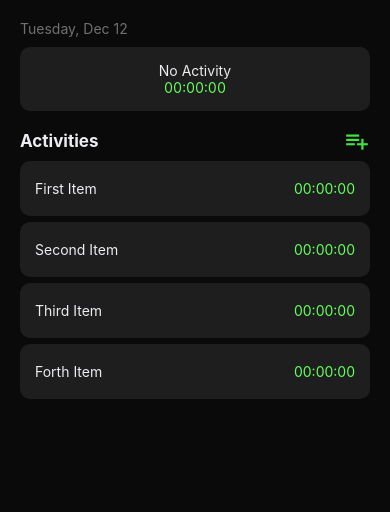
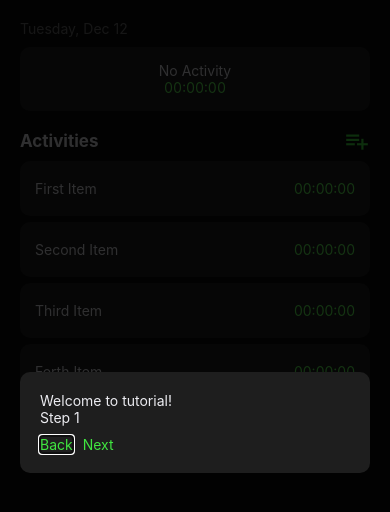
Before and after one commit to Jerga99/7-days-of-code-react-native, a React Native app: screen / in a window 390 px wide. Shown: the top 512 px of the page. Built offline with nearby package versions, Linux system fonts and the light colour scheme.

Commit message:
Tutorial Screen

```diff
--- a/App.js
+++ b/App.js
@@ -8,6 +8,7 @@ import { ActivityHomeScreen } from './src/screens/Home';
 import { COLORS } from './src/variables/styles';
 import { useEffect, useState } from 'react';
 import { isAsyncStorageEnabled } from './src/storage';
+import { TutorialScreen } from './src/screens/Tutorial';
 
 
 export default function App() {
@@ -32,7 +33,10 @@ export default function App() {
       <View style={{...styles.container, ...containerStyle}}>
         {isStorageEnabled == null ?
           <></> :
-          <ActivityHomeScreen isStorageEnabled={isStorageEnabled} />
+          <>
+            <TutorialScreen visible={true} />
+            <ActivityHomeScreen isStorageEnabled={isStorageEnabled} />
+          </>
         }
         <StatusBar style="light" />
       </View>
--- /dev/null
+++ b/src/screens/Tutorial.js
@@ -0,0 +1,49 @@
+import { View } from "react-native"
+import { FlowButton, FlowModal, FlowRow, FlowText } from "../components/overrides"
+import { useState } from "react"
+
+export const TutorialScreen = ({visible}) => {
+  const [step, setStep] = useState(1);
+
+  return (
+    <FlowModal visible={visible}>
+      <View style={{marginBottom: 10}}>
+        <View>
+          <FlowText>
+            Welcome to tutorial!
+          </FlowText>
+        </View>
+        { step === 1 &&
+          <View>
+            <FlowText>Step 1</FlowText>
+          </View>
+        }
+        { step === 2 &&
+          <View>
+            <FlowText>Step 2</FlowText>
+          </View>
+        }
+        { step === 3 &&
+          <View>
+            <FlowText>Step 3</FlowText>
+          </View>
+        }
+      </View>
+      <View>
+        <FlowRow>
+          <FlowButton
+            ghost
+            type={"primary"}
+            content={"Back"}
+            style={{marginRight: 10}}
+          />
+          <FlowButton
+            ghost
+            type={"primary"}
+            content={"Next"}
+          />
+        </FlowRow>
+      </View>
+    </FlowModal>
+  )
+}
```
